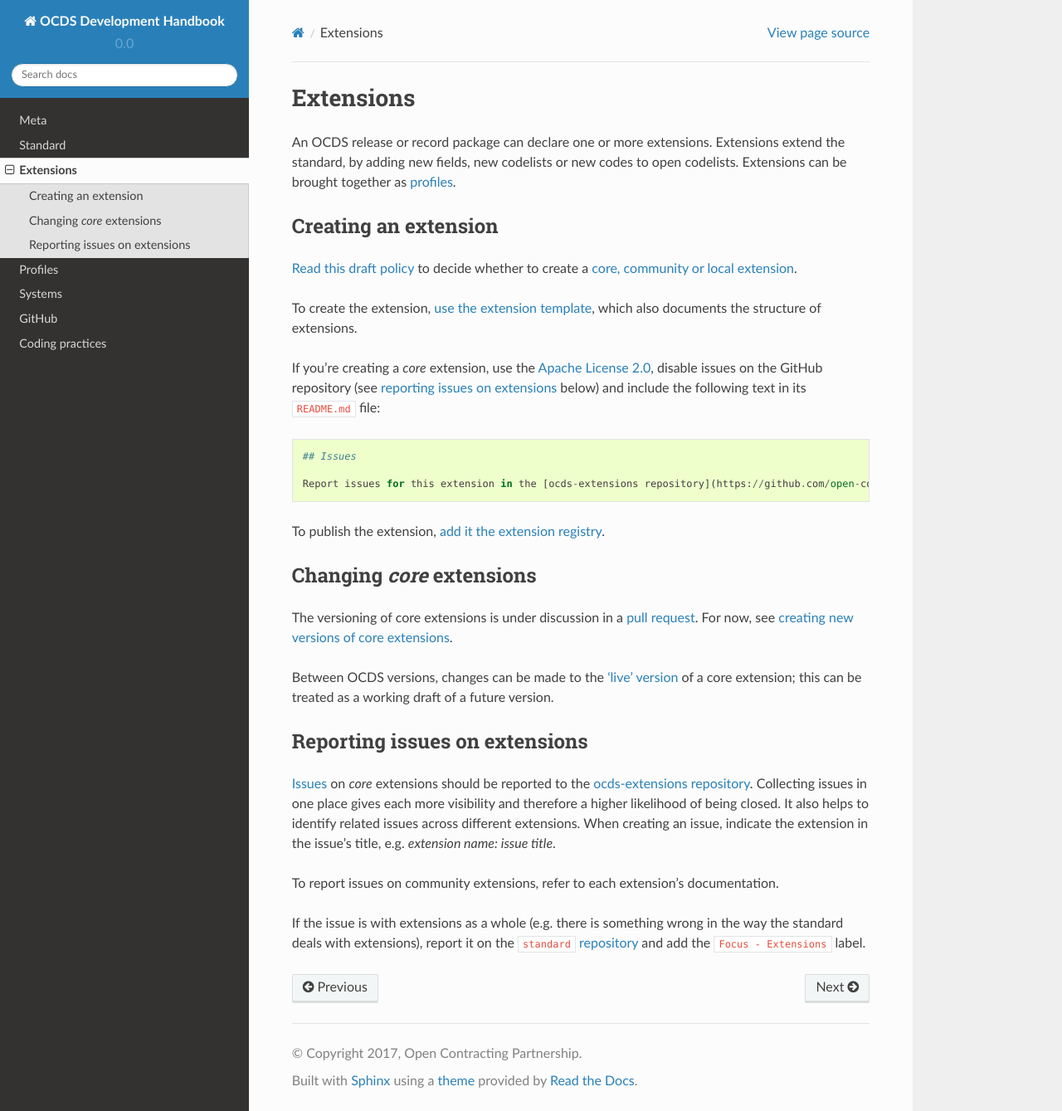
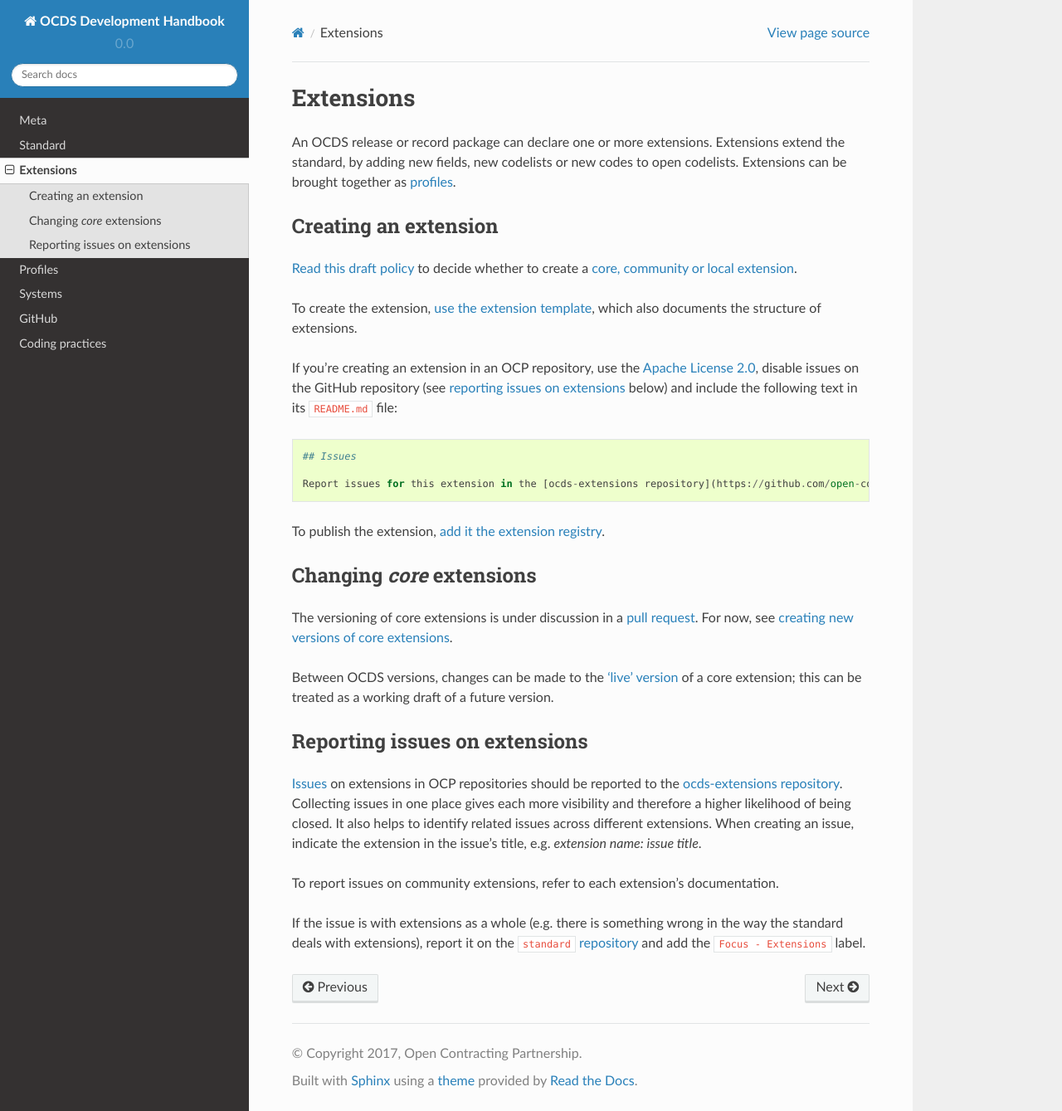
Before and after one commit to open-contracting/standard-development-handbook, a Sphinx documentation site: the page built from docs/extensions/index.md, in a window 1280 px wide and 1339 px high. Shown: the whole window at 83% size. Built offline with Sphinx 7.4.7 and the Read the Docs theme 2.0.0, drawn with Linux system fonts in a browser that asks for light colours.

Commit message:
Fix rule on use of ocds-extensions repository

````diff
--- a/docs/extensions/index.md
+++ b/docs/extensions/index.md
@@ -8,7 +8,7 @@ An OCDS release or record package can declare one or more extensions. Extensions
 
 To create the extension, [use the extension template](https://github.com/open-contracting/standard_extension_template/blob/master/README.md), which also documents the structure of extensions.
 
-If you're creating a *core* extension, use the [Apache License 2.0](https://raw.githubusercontent.com/open-contracting-extensions/ocds_process_title_extension/master/LICENSE), disable issues on the GitHub repository (see [reporting issues on extensions](#reporting-issues-on-extensions) below) and include the following text in its `README.md` file:
+If you're creating an extension in an OCP repository, use the [Apache License 2.0](https://raw.githubusercontent.com/open-contracting-extensions/ocds_process_title_extension/master/LICENSE), disable issues on the GitHub repository (see [reporting issues on extensions](#reporting-issues-on-extensions) below) and include the following text in its `README.md` file:
 
 ```
 ## Issues
@@ -26,7 +26,7 @@ Between OCDS versions, changes can be made to the ['live' version](https://githu
 
 ## Reporting issues on extensions
 
-[Issues](https://help.github.com/articles/about-issues/) on *core* extensions should be reported to the [ocds-extensions repository](https://github.com/open-contracting/ocds-extensions). Collecting issues in one place gives each more visibility and therefore a higher likelihood of being closed. It also helps to identify related issues across different extensions. When creating an issue, indicate the extension in the issue's title, e.g. *extension name: issue title*.
+[Issues](https://help.github.com/articles/about-issues/) on extensions in OCP repositories should be reported to the [ocds-extensions repository](https://github.com/open-contracting/ocds-extensions). Collecting issues in one place gives each more visibility and therefore a higher likelihood of being closed. It also helps to identify related issues across different extensions. When creating an issue, indicate the extension in the issue's title, e.g. *extension name: issue title*.
 
 To report issues on community extensions, refer to each extension's documentation.
 
````
